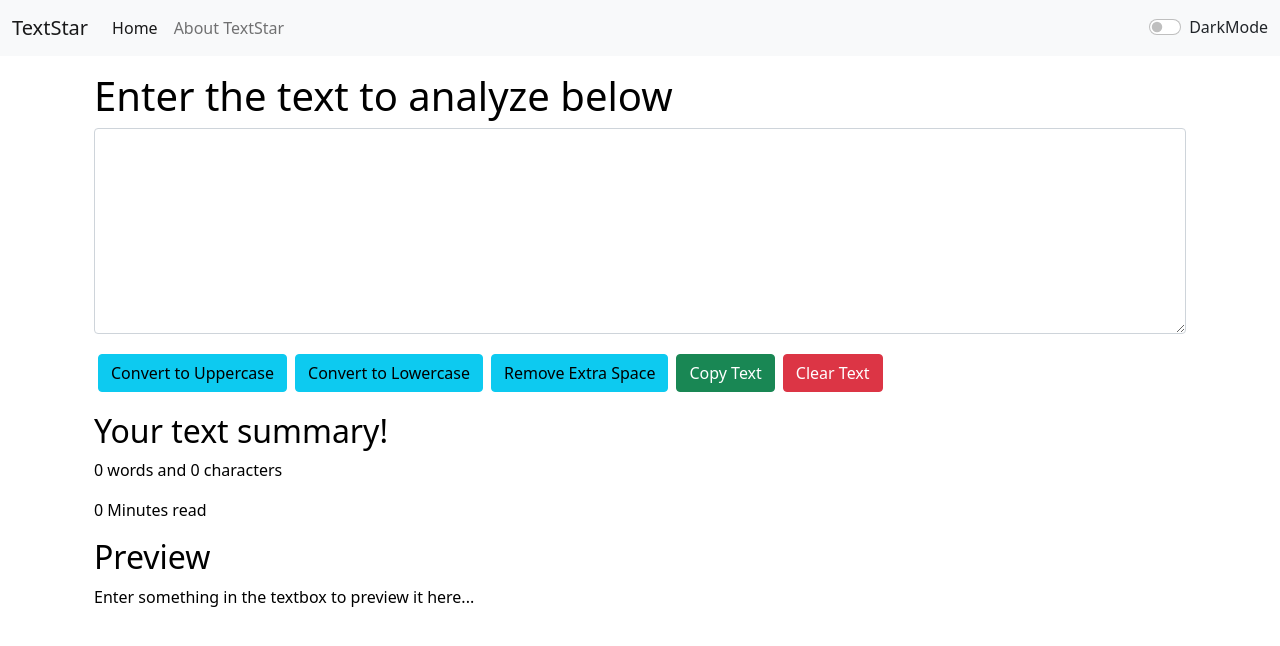
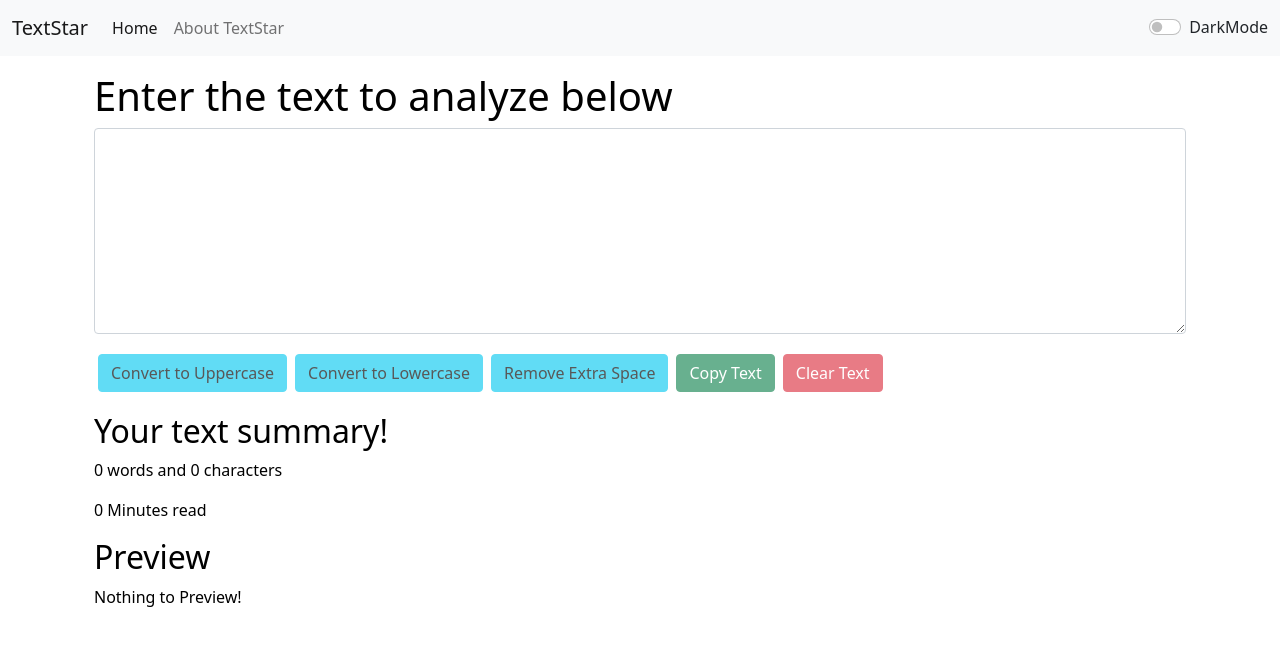
Before and after one commit to atultrp/TextStar, a React (Create React App) app: page / in a window 1280 px wide. Shown: the top 646 px of the page. Built offline with nearby package versions, Linux system fonts and the light colour scheme.

Commit message:
Version 1.3

```diff
--- a/src/components/TextForm.js
+++ b/src/components/TextForm.js
@@ -23,6 +23,7 @@
     const handleCopy = () => {
         var text = document.getElementById("myBox");
         text.select();
+        document.getSelection().removeAllRanges();
         navigator.clipboard.writeText(text.value);
         props.showAlert("Text copied!","success");
     }
@@ -47,18 +48,18 @@
             <div className="mb-3">
                 <textarea className="form-control" id="myBox" style={{backgroundColor : props.mode==='light'?'white':'#212529', color : props.mode==='light'?'black':'white'}} rows="8" value={text} onChange={handleOnChange}></textarea>
             </div>
-            <button className="btn btn-info mx-1 my-1" onClick={handleUpClick}>Convert to Uppercase</button>
-            <button className="btn btn-info mx-1 my-1" onClick={handleLowClick}>Convert to Lowercase</button>
-            <button className="btn btn-info mx-1 my-1" onClick={handleRemoveSpace}>Remove Extra Space</button>
-            <button className="btn btn-success mx-1 my-1" onClick={handleCopy}>Copy Text</button>
-            <button className="btn btn-danger mx-1 my-1" onClick={handleClearClick}>Clear Text</button>
+            <button disabled={text.length === 0} className="btn btn-info mx-1 my-1" onClick={handleUpClick}>Convert to Uppercase</button>
+            <button disabled={text.length === 0} className="btn btn-info mx-1 my-1" onClick={handleLowClick}>Convert to Lowercase</button>
+            <button disabled={text.length === 0} className="btn btn-info mx-1 my-1" onClick={handleRemoveSpace}>Remove Extra Space</button>
+            <button disabled={text.length === 0} className="btn btn-success mx-1 my-1" onClick={handleCopy}>Copy Text</button>
+            <button disabled={text.length === 0} className="btn btn-danger mx-1 my-1" onClick={handleClearClick}>Clear Text</button>
         </div>
         <div className="container my-3" style={{color : props.mode==='light'?'black':'white'}}>
             <h2>Your text summary!</h2>
             <p>{text.split(" ").filter((element)=>{return element.length!==0}).length} words and {text.length} characters</p>
             <p>{0.008*text.split(" ").filter((element)=>{return element.length!==0}).length} Minutes read</p>
             <h2>Preview</h2>
-            <p>{text.length>0?text:"Enter something in the textbox to preview it here..."}</p>
+            <p>{text.length>0?text:"Nothing to Preview!"}</p>
         </div>
         </>
     )
```
